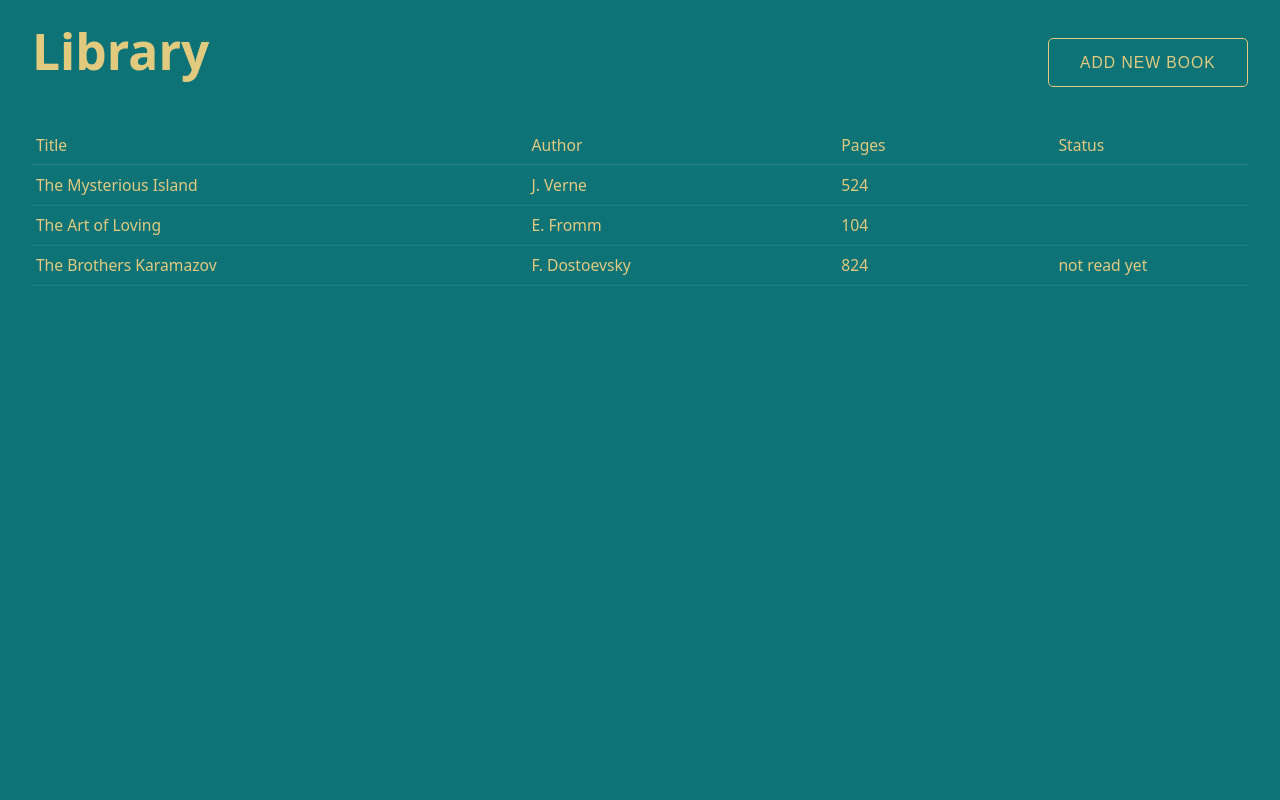
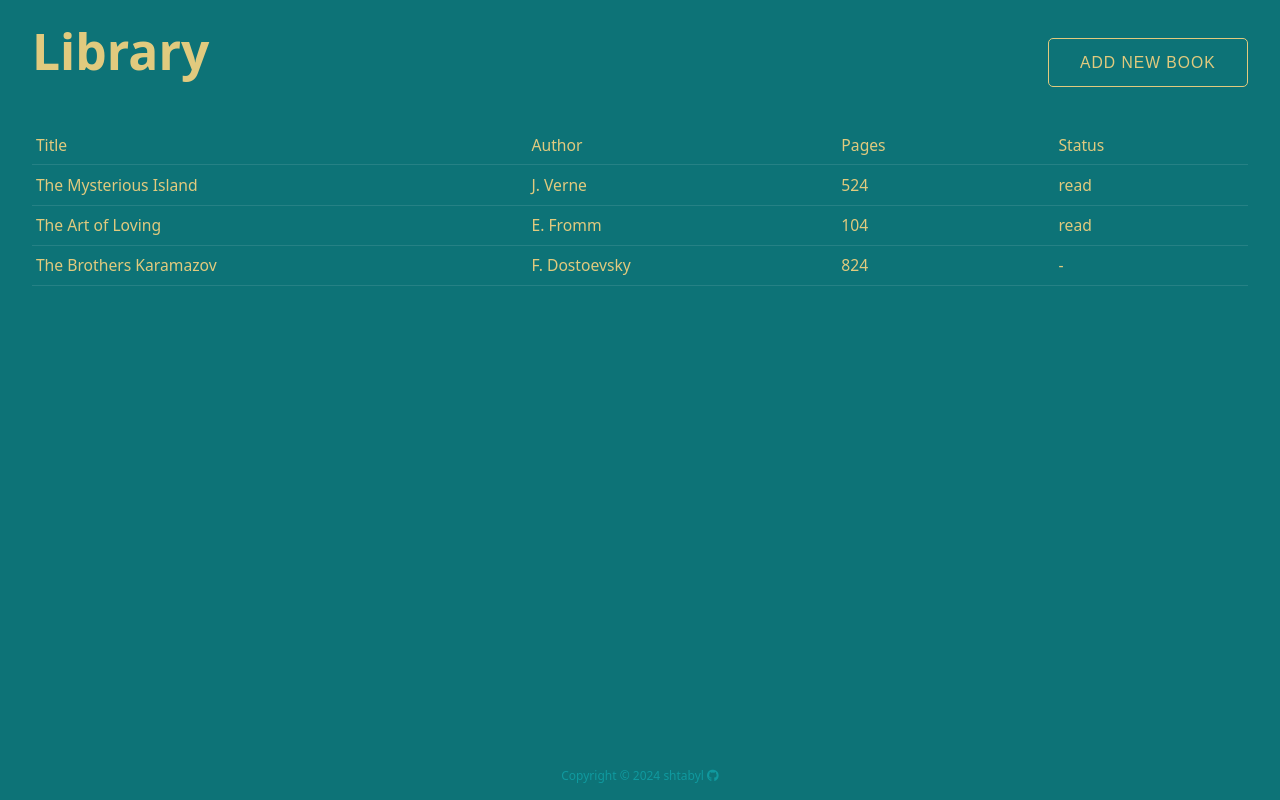
Before and after one commit to shtabyl/library, a plain HTML site: page index.html in a window 1280 px wide. Drawn offline with Linux system fonts and the light colour scheme.

Commit message:
Add links.css ui component, fix styles

```diff
--- a/index.html
+++ b/index.html
@@ -5,6 +5,8 @@
     <meta name="viewport" content="width=device-width, initial-scale=1.0">
 
     <link rel="stylesheet" href="styles/layouts/index.css">
+
+    <script src="https://kit.fontawesome.com/a885737f75.js" crossorigin="anonymous" defer></script>
     <script src="scripts/index.js" defer></script>
 
     <title>Library</title>
@@ -30,6 +32,13 @@
         </div>
 
     </main>
-
+    <footer class="footer">
+        <p class="copyright">
+            Copyright &#169; <span class="year">2024</span>
+            <a class="link" href="https://github.com/shtabyl" target="_blank" rel="noopener noreferrer">shtabyl
+                <i class="fa-brands fa-github"></i>
+            </a>
+        </p>
+    </footer>
 </body>
 </html>
--- a/scripts/index.js
+++ b/scripts/index.js
@@ -33,9 +33,9 @@ function addBookToLibrary(newBook) {
             tableCell.classList.add(property);
             newBookRow.appendChild(tableCell);
             if (tableCell.textContent === 'false') {
-                tableCell.textContent = 'not read yet';
+                tableCell.textContent = '-';
             } else if (tableCell.textContent === 'true') {
-                tableCell.textContent = '';
+                tableCell.textContent = 'read';
             }
         }
 
--- a/styles/global.css
+++ b/styles/global.css
@@ -9,6 +9,7 @@
 }
 :root {
     --font-family: system-ui, sans-serif;
+    --fs-200: clamp(0.63rem, calc(0.56rem + 0.25vw), 0.75rem);
     --fs-300: clamp(0.94rem, calc(0.92rem + 0.08vw), 0.98rem);
     --fs-400: clamp(1.13rem, calc(1.06rem + 0.33vw), 1.31rem);
     --fs-500: clamp(1.35rem, calc(1.21rem + 0.69vw), 1.75rem);
@@ -26,6 +27,7 @@ body {
     font-size: var(--fs-400);
     background-color: var(--clr-bg);
     color: var(--clr-text);
+    height: 100svh;
 }
 img,
 picture,
--- a/styles/layouts/index.css
+++ b/styles/layouts/index.css
@@ -4,6 +4,7 @@
 @import url(../ui/title.css);
 @import url(../ui/section.css);
 @import url(../ui/buttons.css);
+@import url(../ui/links.css);
 
 .header__container {
     display: flex;
@@ -15,3 +16,13 @@
     display: grid;
     grid-template-columns: 0.5fr 0.3fr 0.2fr 0.2fr;
 }
+.footer {
+    position: absolute;
+    bottom: 1rem;
+    right: 0;
+    left: 0;
+    margin: auto;
+    font-size: var(--fs-200);
+    text-align: center;
+    color: #16dee55c;
+}
--- /dev/null
+++ b/styles/ui/links.css
@@ -0,0 +1,7 @@
+.link {
+    text-decoration: none;
+    color: inherit;
+    &:hover {
+        color: var(--clr-text);
+    }
+}
```
